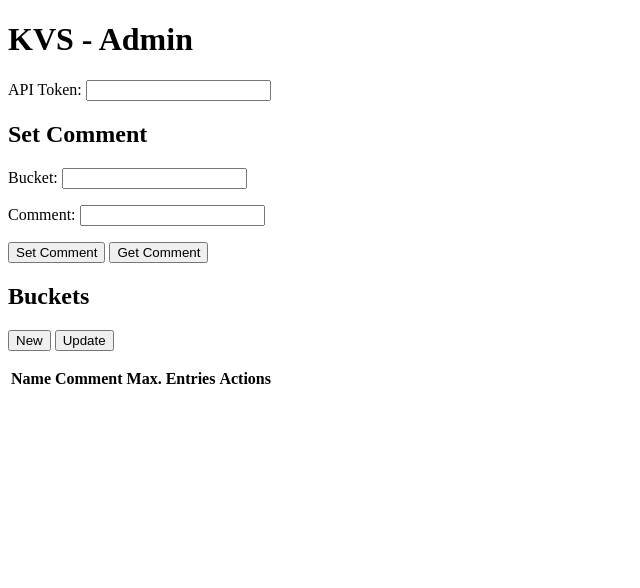
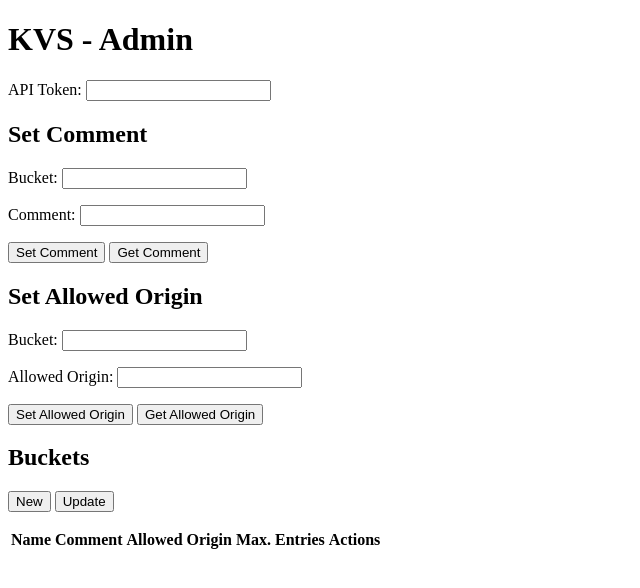
Before and after one commit to falk-werner/kvs, a PHP site: page /admin-test.html in a window 1280 px wide. Shown: the top 588 px of the page, without its empty margins (0-640 px from the left). Run offline with PHP 8.4, Linux system fonts and the light colour scheme; lists and menus that the app fills with data are empty.

Commit message:
add allowed_orgin to bucket
Signed-off-by: Falk Werner <falk.werner@gmx.net>

```diff
--- a/kvs-admin-v1.openapi.yaml
+++ b/kvs-admin-v1.openapi.yaml
@@ -23,3 +23,8 @@ paths:
       summary: Return the comment of the bucket
     post:
       summary: Sets the comment of the bucket
+  /bucket/{bucket}/allowed_origin:
+    get:
+      summary: Return the allowed origin (see HTTPS CORS)
+    post:
+      summary: Sets the allowed origin (see HTTPS CORS)
--- a/src/admin-test.html
+++ b/src/admin-test.html
@@ -9,6 +9,8 @@
             document.querySelector("#create_bucket").addEventListener("click", create_bucket);
             document.querySelector("#set_comment").addEventListener("click", set_comment);
             document.querySelector("#get_comment").addEventListener("click", get_comment);
+            document.querySelector("#set_allowed_origin").addEventListener("click", set_allowed_origin);
+            document.querySelector("#get_allowed_origin").addEventListener("click", get_allowed_origin);
         }
 
         async function get_bucket_info(bucket_name) {
@@ -50,6 +52,10 @@
                     const td_comment = document.createElement("td");
                     td_comment.textContent = info.comment;
                     row.appendChild(td_comment);
+
+                    const td_allowed_origin = document.createElement("td");
+                    td_allowed_origin.textContent = info.allowed_origin;
+                    row.appendChild(td_allowed_origin);
 
                     const td_max_entries = document.createElement("td");
                     td_max_entries.textContent = info.max_entries;
@@ -130,6 +136,39 @@
             }
         }
 
+        async function set_allowed_origin() {
+            const token = document.querySelector("#token").value;
+            const bucket_name = document.querySelector("#bucket_name").value;
+            const allowed_origin = document.querySelector("#allowed_origin").value;
+
+            try {
+                await fetch(`admin/v1/bucket/${bucket_name}/allowed_origin`, {
+                    method: "POST",
+                    headers: new Headers({"Authorization": `Bearer ${token}`}),
+                    body: allowed_origin
+                });
+                await list_buckets();
+            }
+            catch (err) {
+                console.error(err);
+            }
+        }
+
+        async function get_allowed_origin() {
+            const token = document.querySelector("#token").value;
+            const bucket_name = document.querySelector("#bucket_name").value;
+
+            try {
+                const response = await fetch(`admin/v1/bucket/${bucket_name}/allowed_origin`, {
+                    headers: new Headers({"Authorization": `Bearer ${token}`})
+                });
+                const allowed_origin = await response.text();
+                document.querySelector("#allowed_origin").value = allowed_origin;
+            }
+            catch (err) {
+                console.error(err);
+            }
+        }
     </script>
 </head>
 <body onload="startup()">
@@ -150,6 +189,18 @@
         <input type="button" id="get_comment" value="Get Comment" />
     </p>
 
+    <h2>Set Allowed Origin</h2>
+    <p>
+        <label>Bucket: </label><input type="text" id="bucket_name" />
+    </p>
+    <p>
+        <label>Allowed Origin: </label><input type="text" id="allowed_origin" />
+    </p>
+    <p>
+        <input type="button" id="set_allowed_origin" value="Set Allowed Origin" />
+        <input type="button" id="get_allowed_origin" value="Get Allowed Origin" />
+    </p>
+
     <h2>Buckets</h2>
     <p>
         <input type="button" id="create_bucket" value="New"/>
@@ -159,6 +210,7 @@
                 <tr>
                     <th>Name</th>
                     <th>Comment</th>
+                    <th>Allowed Origin</th>
                     <th>Max. Entries</th>
                     <th>Actions</th>
                 </tr>
--- a/src/kvs-bucket.php
+++ b/src/kvs-bucket.php
@@ -9,12 +9,14 @@ class Bucket {
     public $id;
     public $name;
     public $comment;
+    public $alloed_origin;
     public $max_entries;
 
-    public function __construct($id, $name, $comment, $max_entries) {
+    public function __construct($id, $name, $comment, $allowed_origin, $max_entries) {
         $this->id = $id;
         $this->name = $name;
         $this->comment = $comment;
+        $this->allowed_origin = $allowed_origin;
         $this->max_entries = $max_entries;
     }
 }
```
Also changed, not shown: src/kvs-admin-v1.php (+33 -0 lines), src/kvs-db.php (+19 -4 lines).
